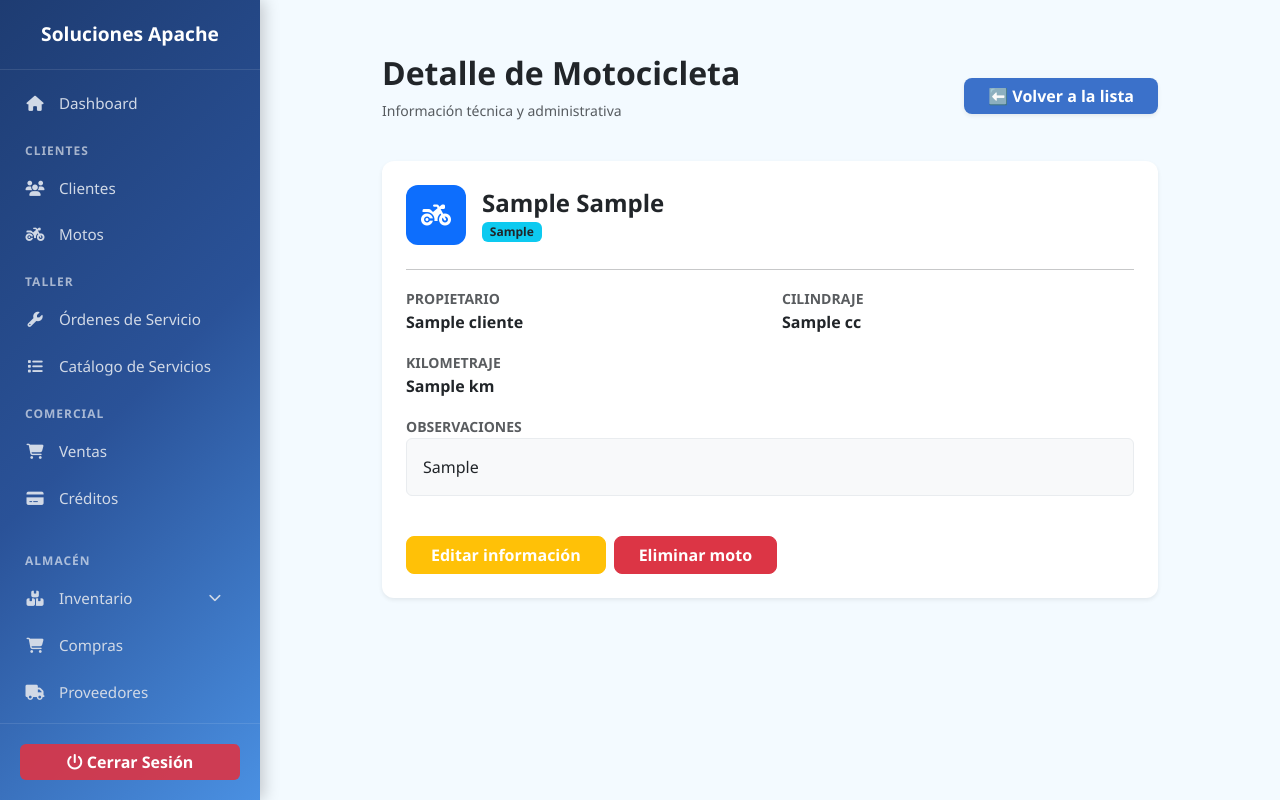
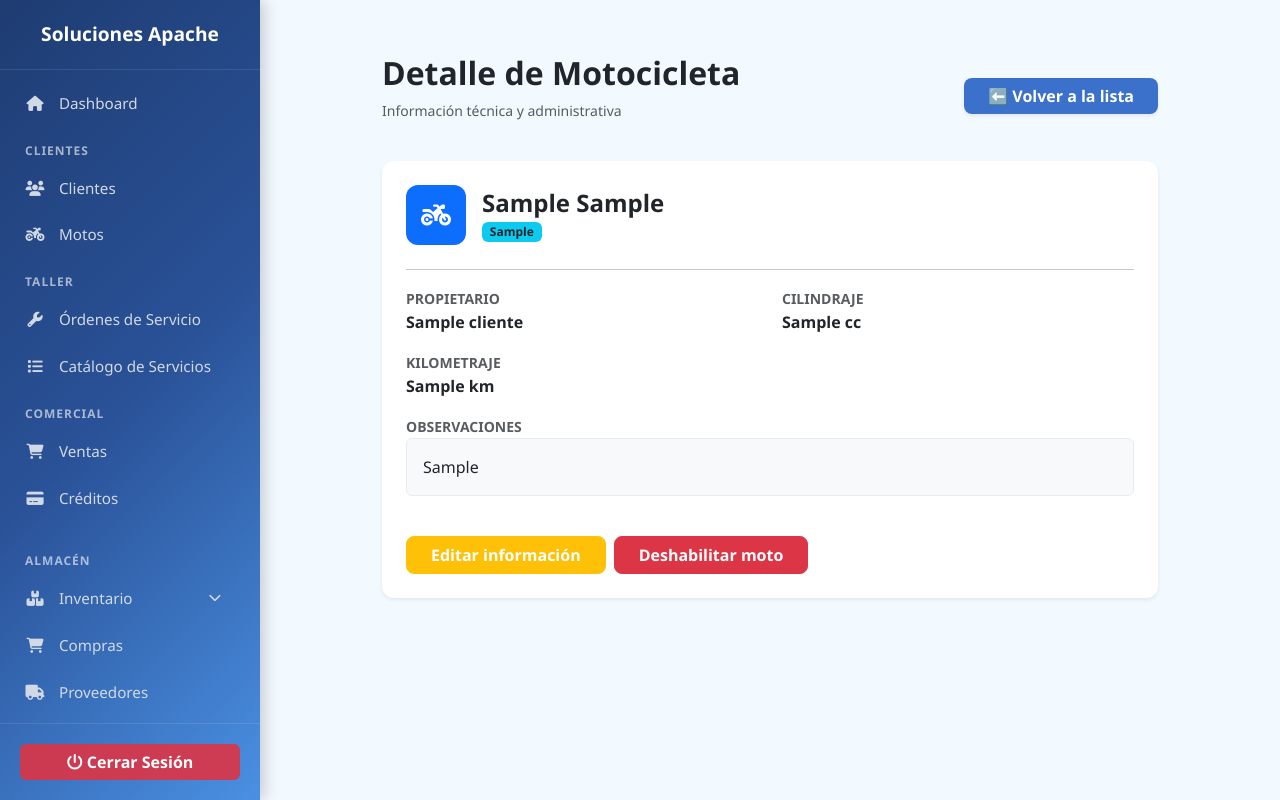
Before and after one commit to Marii060/SolucionesApache, a Django app: page /gestion/moto/detalle/1/ in a window 1280 px wide. Run offline with Django 5.2, Linux system fonts and the light colour scheme; a user stored in the database is signed in; tables that the repository leaves empty hold one stand-in row (values such as "Sample post"); some libraries are stand-ins or nearby versions.

Commit message:
Corregir enlace de acción: cambiar eliminar_moto por deshabilitar_moto en detalle_moto

```diff
--- a/gestion/templates/gestion/detalle_moto.html
+++ b/gestion/templates/gestion/detalle_moto.html
@@ -57,8 +57,8 @@
                 <a href="{% url 'gestion:editar_moto' moto.pk %}" class="btn btn-warning fw-bold text-white px-4" style="border-radius: 8px;">
                     Editar información
                 </a>
-                <a href="{% url 'gestion:eliminar_moto' moto.pk %}" class="btn btn-danger fw-bold px-4" style="border-radius: 8px;">
-                    Eliminar moto
+                <a href="{% url 'gestion:deshabilitar_moto' moto.pk %}" class="btn btn-danger fw-bold px-4" style="border-radius: 8px;">
+                    Deshabilitar moto
                 </a>
             </div>
 
```
